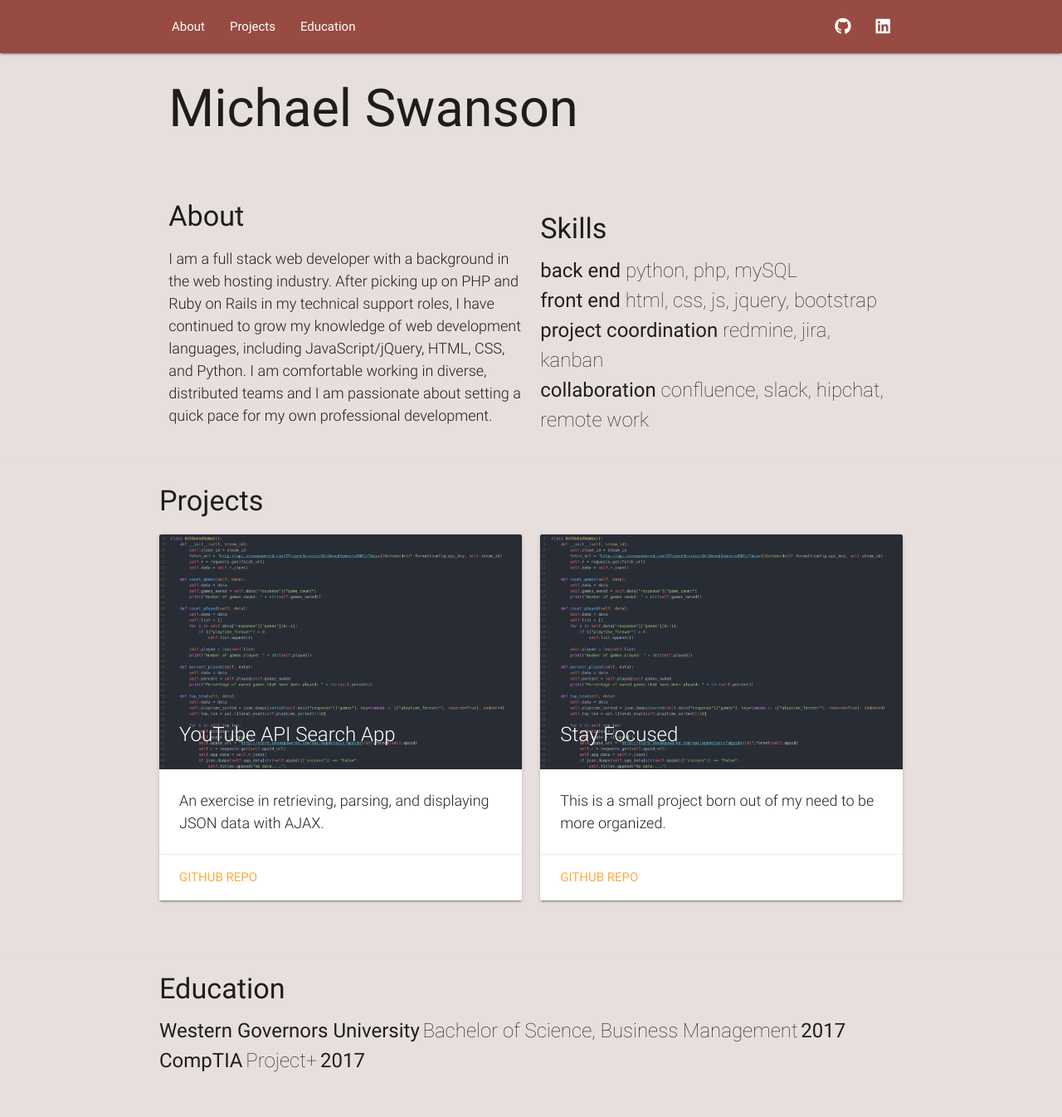
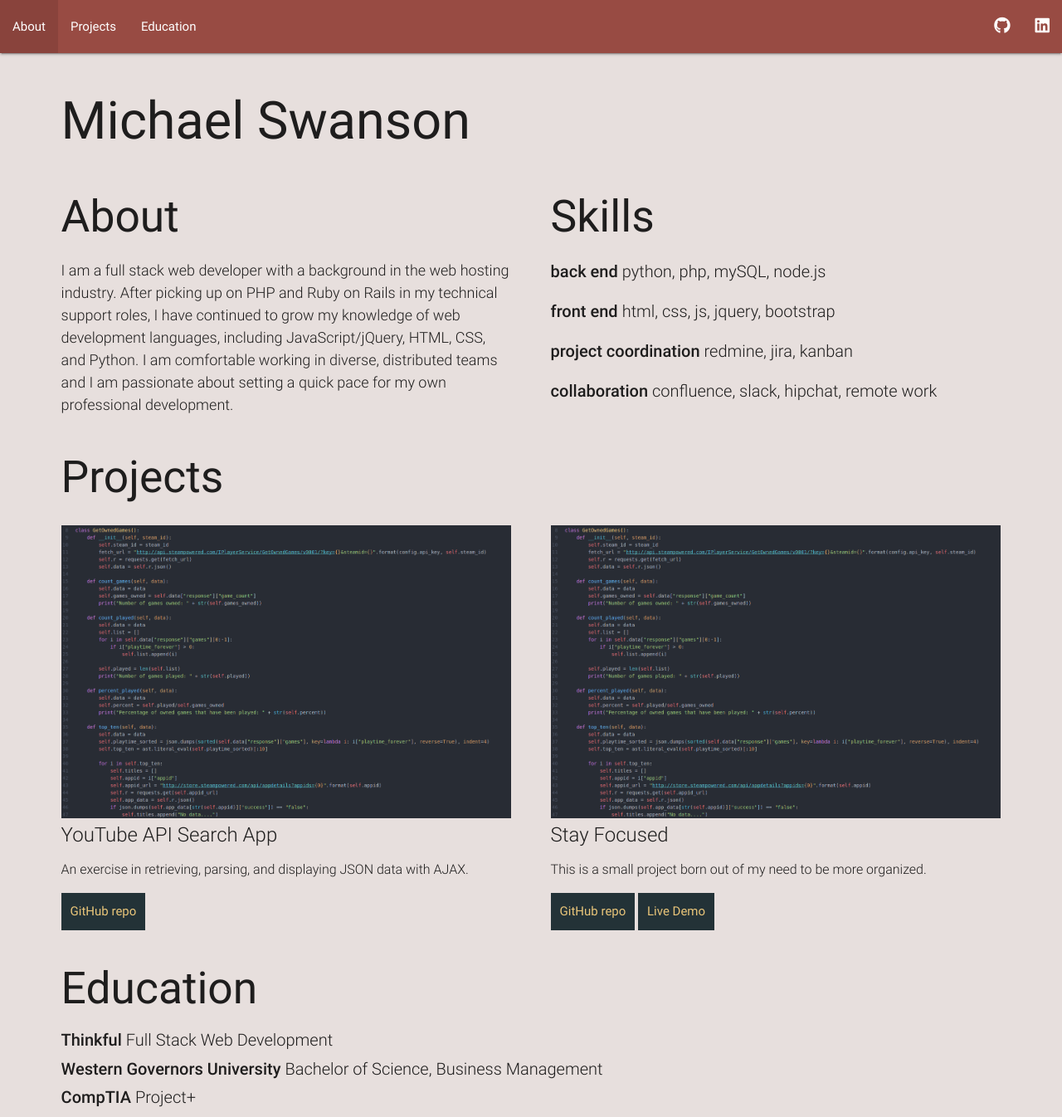
Before and after one commit to mswanson-me/old-portfolio, a plain HTML site: page index.html in a window 1280 px wide. Shown: the whole page at 83% size. Before the commit the page ends 1316 px from the top, so only its background shows below. Drawn offline with nearby package versions, Linux system fonts and the light colour scheme.

Commit message:
implemented semantic HTML, custom styling

```diff
--- /dev/null
+++ b/grid.css
@@ -0,0 +1,56 @@
+* {
+  box-sizing: border-box;
+}
+
+.row {
+  max-width: 1200px;
+  padding-left: 10px;
+  padding-right: 10px;
+  margin: 0 auto;
+}
+
+/* Clearfix */
+.row::before,
+.row::after {
+  display: table;
+  content: '';
+}
+
+.row::after {
+  clear: both;
+}
+
+.col-3, .col-4, .col-6, .col-12 {
+  float: left;
+  padding-left: 2%;
+  padding-right: 2%;
+}
+
+/* Mobile defaults */
+.col-3, .col-4, .col-6, .col-12 {
+  width: 100%;
+}
+
+
+/* Non-mobile, grid */
+@media only screen and (min-width: 640px) {
+  /* 3 columns, 3/12 in % */
+  .col-3 {
+    width: 25%;
+  }
+
+  /* 4 columns */
+  .col-4 {
+    width: calc(100%/3);
+  }
+
+  /* 6 columns */
+  .col-6 {
+    width: 50%;
+  }
+
+  /* 12 columns */
+  .col-12 {
+    width: 100%;
+  }
+}
--- a/index.html
+++ b/index.html
@@ -1,8 +1,9 @@
 <!DOCTYPE html>
-<html>
+<html lang="en">
 
 <head>
   <meta charset="utf-8">
+  <meta name="description" content="Michael Swanson | Developer Portfolio">
 
   <!--Import Google Icon Font-->
   <link href="https://fonts.googleapis.com/icon?family=Material+Icons" rel="stylesheet">
@@ -21,138 +22,86 @@
 
   <!-- Custom CSS -->
   <link rel="stylesheet" href="style.css">
+  <link rel="stylesheet" href="grid.css">
 
   <title>Michael Swanson | Portfolio</title>
 </head>
 
 <body class="stark">
-  <div class="navbar-fixed">
-    <nav class="rusty-red">
-      <div class="container">
-        <div class="nav-wrapper">
-          <ul id="nav-mobile" class="">
-            <li>
-              <a href="#about">About</a>
-            </li>
-            <li>
-              <a href="#projects">Projects</a>
-            </li>
-            <li>
-              <a href="#education">Education</a>
-            </li>
+  <nav role="navigation" class="rusty-red">
+    <ul id="nav-mobile">
+      <li><a href="#about">About</a></li>
+      <li><a href="#projects">Projects</a></li>
+      <li><a href="#education">Education</a></li>
     </ul>
     <ul class="right">
-            <li>
-              <a href="https://github.com/mswanson-me"><i class="fab fa-github fa-lg"></i></a>
-            </li>
-            <li>
-              <a href="https://www.linkedin.com/in/michaeldswanson"><i class="fab fa-linkedin fa-lg"></i></a>
-            </li>
+      <li><a href="https://github.com/mswanson-me"><i class="fab fa-github fa-lg"></i></a></li>
+      <li><a href="https://www.linkedin.com/in/michaeldswanson"><i class="fab fa-linkedin fa-lg"></i></a></li>
     </ul>
-        </div>
-      </div>
   </nav>
-  </div>
-  <div class="row" id="jumbotron">
-    <div class="container">
-      <div class="col s12">
-        <h1>Michael Swanson</h1>
-      </div>
-    </div>
+
+  <header role="banner" class="row">
+    <h1 class="col-12">Michael Swanson</h1>
+  </header>
+
+  <main role="main" class="row">
+    <section role="region" class="col-6" id="about">
+      <h2>About</h2>
+      <p id="about-text">I am a full stack web developer with a background in the web hosting industry. After picking
+        up on PHP and Ruby on Rails in my technical support roles, I have continued to grow my knowledge of web
+        development languages, including JavaScript/jQuery, HTML, CSS, and Python. I am comfortable working in diverse,
+        distributed teams and I am passionate about setting a quick pace for my own professional development.</p>
+    </section>
+
+    <section role="region" class="col-6" id="skills">
+      <h2>Skills</h2>
+      <p class="item">
+        <h3>back end </h3><span class="title">python, php, mySQL, node.js</span>
+      </p>
+      <p class="item">
+        <h3>front end </h3><span class="title">html, css, js, jquery, bootstrap</span>
+      </p>
+      <p class="item">
+        <h3>project coordination </h3><span class="title">redmine, jira, kanban</span>
+      </p>
+      <p class="item">
+        <h3>collaboration </h3><span class="title">confluence, slack, hipchat, remote work</span>
+      </p>
+    </section>
+
+    <section role="region" id="projects">
+      <h2 class="col-12">Projects</h2>
+      <div class="card col-6" id="youtube-app">
+        <img src="Selection_010.png">
+        <h3 class="card-title">YouTube API Search App</h3>
+        <p>An exercise in retrieving, parsing, and displaying JSON data with AJAX.</p>
+        <a href="https://github.com/mswanson-me/youtube-app"><button type="button">GitHub repo</button></a>
       </div>
 
-  <div class="row">
-    <div class="container">
-      <div class="section">
-        <div class="col s12 m6" id="about">
-          <h4>About</h4>
-          <p id="about-text">I am a full stack web developer with a background in the web hosting industry. After picking up on PHP and Ruby on Rails in my technical support roles, I have continued to grow my knowledge of web development languages, including JavaScript/jQuery, HTML, CSS, and Python. I am comfortable working in diverse, distributed teams and I am passionate about setting a quick pace for my own professional development.</p>
+      <div class="card col-6" id="stay-focused">
+        <img src="Selection_010.png">
+        <h3 class="card-title">Stay Focused</h3>
+        <p>This is a small project born out of my need to be more organized.</p>
+        <a href="https://github.com/mswanson-me/stay-focused"><button type="button">GitHub repo</button></a>
+        <a href="https://stay-focused.mswanson.me"><button type="button">Live Demo</button></a>
       </div>
-      </div>
-      <div class="col s12 m6" id="skills">
-        <h4>Skills</h4>
+    </section>
+
+    <section role="region" class="col-12" id="education">
+      <h2>Education</h2>
       <div class="item">
-          <span class="faux5">back end </span><span class="title">python, php, mySQL</span>
-        </div>
-        <div class="item">
-          <span class="faux5">front end </span><span class="title">html, css, js, jquery, bootstrap</span>
-          </h5>
-        </div>
-        <div class="item">
-          <span class="faux5">project coordination </span><span class="title">redmine, jira, kanban</span>
-          </h5>
-        </div>
-        <div class="item">
-          <span class="faux5">collaboration </span><span class="title">confluence, slack, hipchat, remote work</span>
-          </h5>
-        </div>
-      </div>
-    </div>
-  </div>
-
-  <div class="divider"></div>
-
-  <div class="row">
-    <div class="container">
-      <div class="section" id="projects">
-        <h4>Projects</h4>
-        <div class="row">
-          <div class="col s12 m6">
-            <div class="card" id="youtube-app">
-              <div class="card-image">
-                <img src="Selection_010.png">
-                <span class="card-title">YouTube API Search App</span>
-              </div>
-              <div class="card-content">
-                <p>An exercise in retrieving, parsing, and displaying JSON data with AJAX.</p>
-              </div>
-              <div class="card-action">
-                <a href="https://github.com/mswanson-me/youtube-app">GitHub repo</a>
-              </div>
-            </div>
-          </div>
-
-          <div class="col s12 m6">
-            <div class="card" id="stay-focused">
-              <div class="card-image">
-                <img src="Selection_010.png">
-                <span class="card-title">Stay Focused</span>
-              </div>
-              <div class="card-content">
-                <p>This is a small project born out of my need to be more organized.</p>
-              </div>
-              <div class="card-action">
-                <a href="https://github.com/mswanson-me/stay-focused">GitHub repo</a>
-              </div>
-            </div>
-          </div>
-
-        </div>
-      </div>
-    </div>
-  </div>
-
-  <div class="divider"></div>
-
-  <div class="row" id="row-4">
-    <div class="container">
-      <div id="education">
-        <h4>Education</h4>
-        <div class="item">
-          <span class="faux5">Western Governors University</span>
-          <span class="title">Bachelor of Science, Business Management</span>
-          <span class="faux5">2017</span>
+        <h3>Thinkful <span class="title">Full Stack Web Development</span></h3>
       </div>
 
       <div class="item">
-          <span class="faux5">CompTIA</span>
-          <span class="title">Project+</span>
-          <span class="faux5">2017</span>
+        <h3>Western Governors University <span class="title">Bachelor of Science, Business Management</span></h3>
       </div>
+
+      <div class="item">
+        <h3>CompTIA <span class="title">Project+</span></h3>
       </div>
-    </div>
-  </div>
-  </div>
+    </section>
+  </main>
 </body>
 
 </html>
--- a/style.css
+++ b/style.css
@@ -1,16 +1,56 @@
+/* resets */
+.card {
+  background: inherit;
+  border: none;
+  box-shadow: none;
+}
+
+a, button {
+  border: none;
+  background: inherit;
+  padding: 0;
+}
+/* end resets */
+
+button {
+  border: 1px solid #233237;
+  padding: 10px;
+  background: #233237;
+  color: #EAC67A;
+}
+
+button:hover, button:focus {
+  transform: translate(-3px, -3px);
+  box-shadow: 3px 3px #EAC67A;
+}
+
+img {
+  width: 100%;
+  height: auto;
+}
+
 p{
   font-size:18px;
   font-weight: 300;
 }
 
-.title{
-  font-size: 24px;
-  font-weight: lighter;
+.card p {
+  font-size: 16px;
 }
 
-.faux5{
-  font-size: 24px;
-  font-weight: 400;
+.title{
+  font-size: 20px;
+  font-weight: 300;
+}
+
+h3{
+  font-size: 20px;
+  font-weight: 500;
+  display: inline;
+}
+
+.item {
+  margin-bottom: 10px;
 }
 
 .stark{
```
Lines whose indentation alone changed are shown as unchanged.
